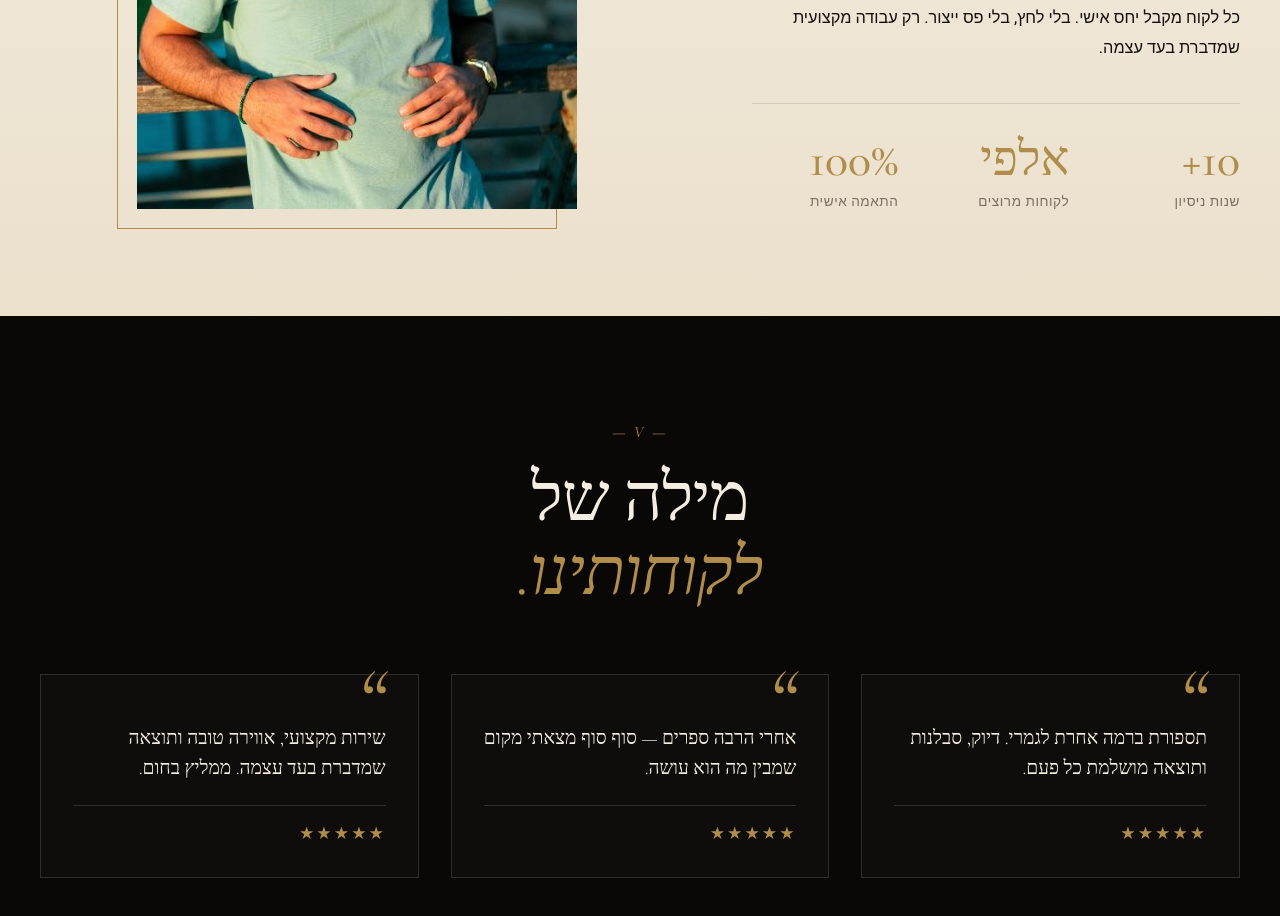
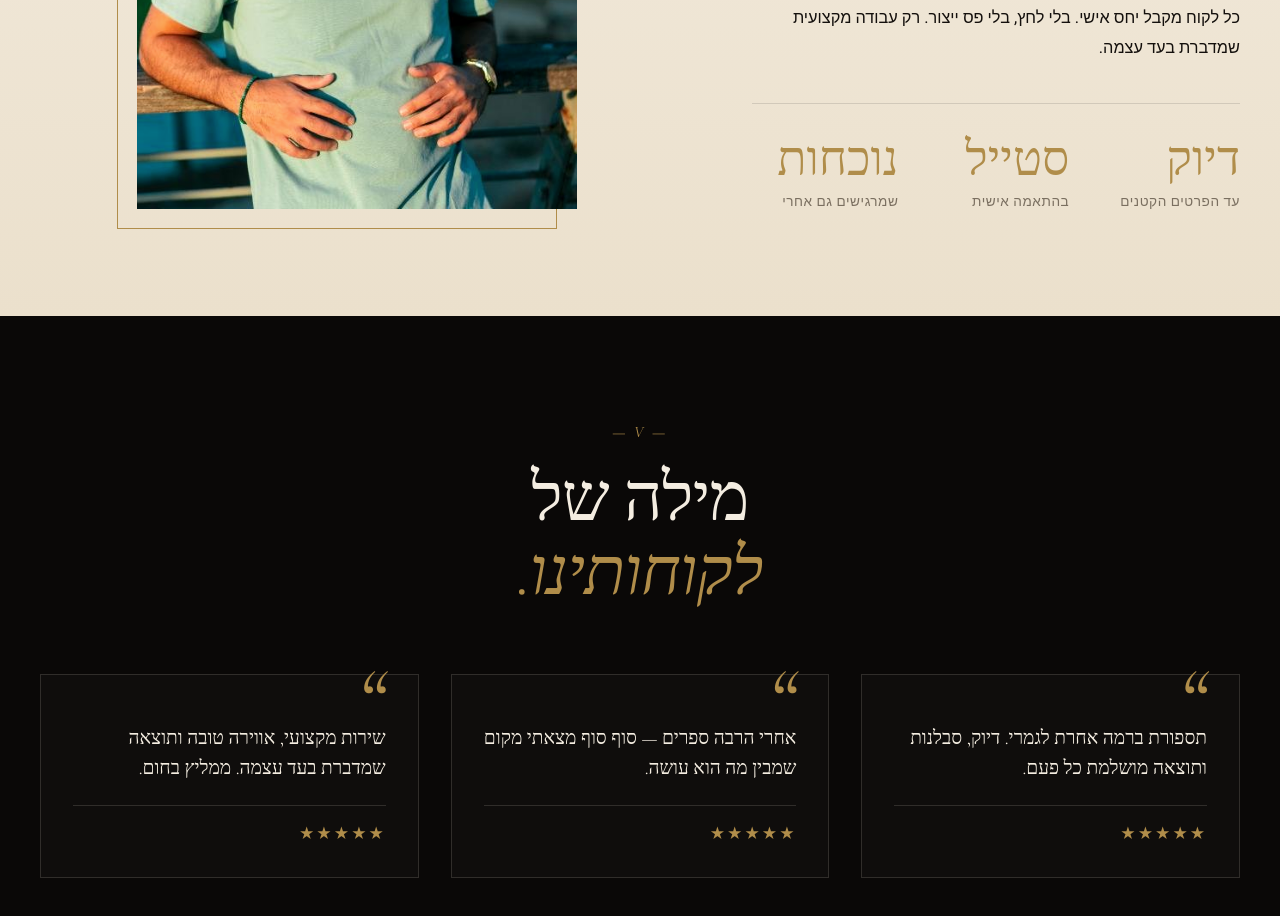
Before and after one commit to MordechaiN/OmriBarberShop-Website, a plain HTML site: page index.html in a window 1280 px wide. Shown: the part 4729-5645 px from the top of the page. Drawn offline with nearby package versions, Linux system fonts and the light colour scheme; a web font is replaced by a local one.

Commit message:
Update index.html

```diff
--- a/index.html
+++ b/index.html
@@ -347,16 +347,16 @@
 
       <div class="stats">
         <div class="stat">
-            <div class="stat-num">10+</div>
-            <div class="stat-label">שנות ניסיון</div>
+          <div class="stat-num">דיוק</div>
+          <div class="stat-label">עד הפרטים הקטנים</div>
         </div>
         <div class="stat">
-            <div class="stat-num">אלפי</div>
-            <div class="stat-label">לקוחות מרוצים</div>
+          <div class="stat-num">סטייל</div>
+          <div class="stat-label">בהתאמה אישית</div>
         </div>
         <div class="stat">
-            <div class="stat-num">100%</div>
-            <div class="stat-label">התאמה אישית</div>
+          <div class="stat-num">נוכחות</div>
+          <div class="stat-label">שמרגישים גם אחרי</div>
         </div>
       </div>
       </div>
```
Lines whose indentation alone changed are shown as unchanged.
